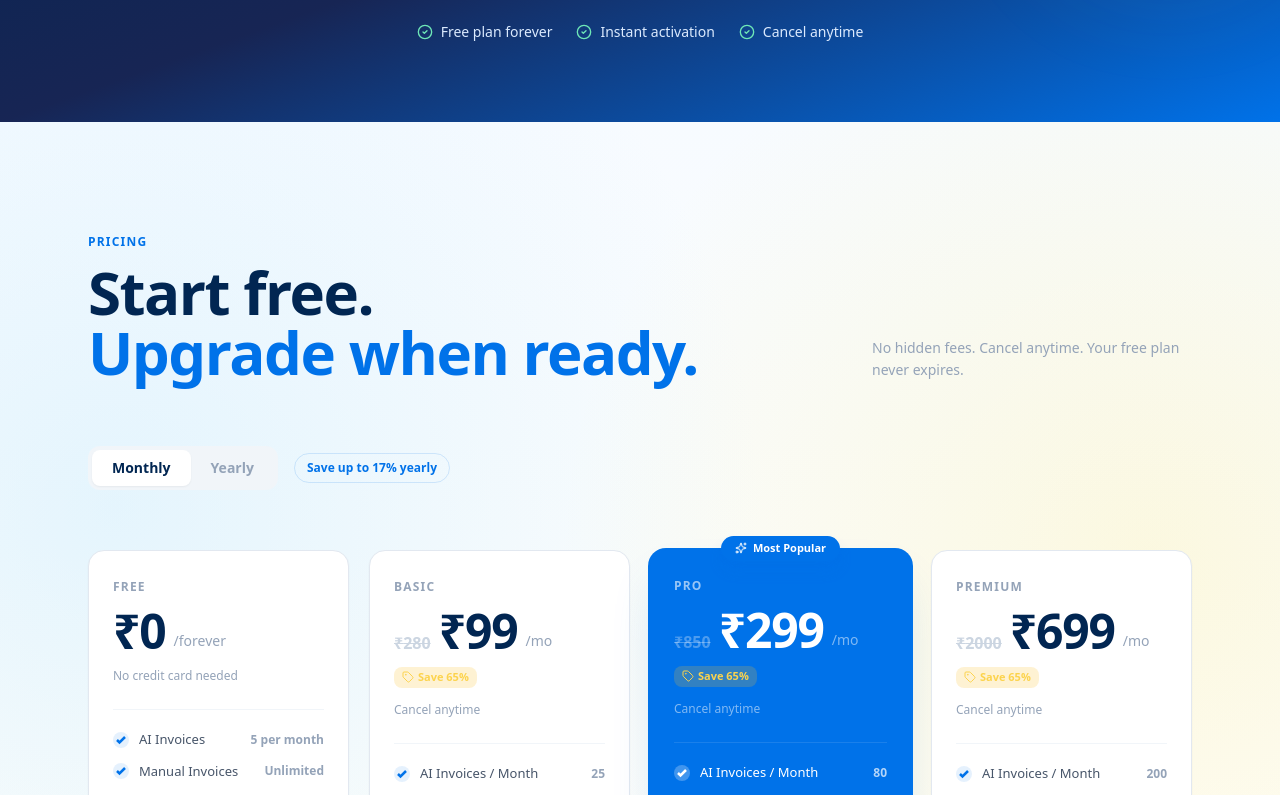
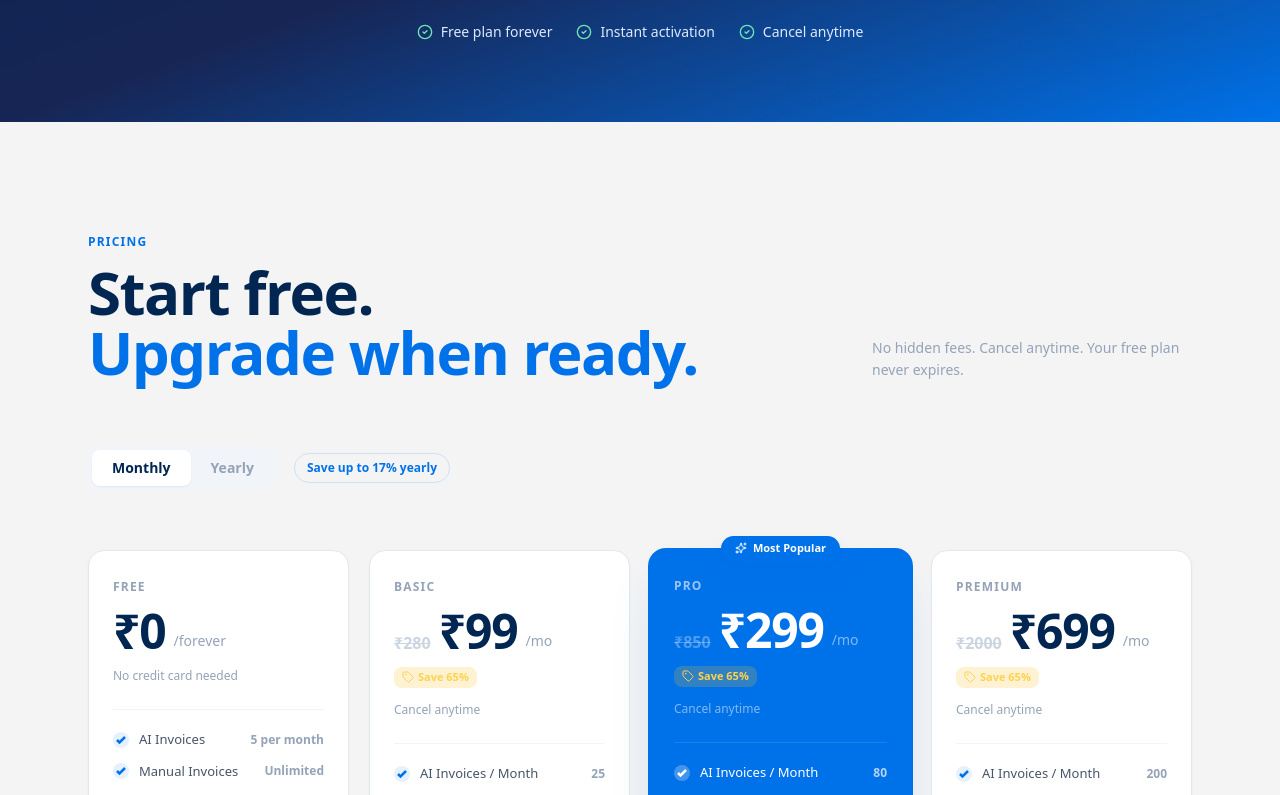
Before and after one commit to WhisprBill/whisprbill-landing, a Next.js app: page /pricing in a window 1280 px wide. Shown: the part 425-1220 px from the top of the page. Built offline with nearby package versions, Linux system fonts and the light colour scheme.

Commit message:
major changes to ui and improvements

```diff
--- a/app/components/Features.tsx
+++ b/app/components/Features.tsx
@@ -80,7 +80,6 @@ const bentoFeatures: BentoFeature[] = [
 export default function Features() {
   return (
     <section id="features" className="relative isolate overflow-hidden py-16 sm:py-20 lg:py-28">
-      <div className="pointer-events-none absolute inset-0 -z-10 bg-[radial-gradient(circle_at_12%_16%,rgba(236,72,153,0.16),transparent_42%),radial-gradient(circle_at_88%_20%,rgba(59,130,246,0.22),transparent_40%),radial-gradient(circle_at_50%_88%,rgba(16,185,129,0.14),transparent_42%),linear-gradient(to_bottom,#f9fbff,#fffdfb_48%,#f7fbff)]" />
 
       <div className="relative z-10 mx-auto max-w-6xl px-4 sm:px-6">
         <div className="mb-10 lg:mb-14">
--- a/app/components/HomeFAQ.tsx
+++ b/app/components/HomeFAQ.tsx
@@ -26,8 +26,6 @@ const homeFaqs = [
 export default function HomeFAQ() {
   return (
     <section className="relative isolate overflow-hidden py-16 sm:py-20 lg:py-24">
-      <div className="pointer-events-none absolute inset-0 -z-10 bg-[radial-gradient(circle_at_15%_20%,rgba(59,130,246,0.16),transparent_42%),radial-gradient(circle_at_85%_16%,rgba(16,185,129,0.12),transparent_40%),linear-gradient(to_bottom,#f8fbff,#fffefc_55%,#f7fbff)]" />
-
       <div className="relative z-10 mx-auto max-w-6xl px-4 sm:px-6">
         <div className="mb-10 text-center lg:mb-12">
           <p className="mb-3 inline-flex items-center rounded-full border border-primary/15 bg-primary/5 px-4 py-1 text-xs font-semibold uppercase tracking-[0.14em] text-primary">
--- a/app/components/HowItWorksInteractive.tsx
+++ b/app/components/HowItWorksInteractive.tsx
@@ -36,7 +36,6 @@ export default function HowItWorksInteractive() {
 
   return (
     <section className="relative isolate overflow-hidden py-20 sm:py-24 lg:py-32">
-      <div className="pointer-events-none absolute inset-0 -z-10 bg-[radial-gradient(circle_at_84%_12%,rgba(254,215,170,0.3),transparent_38%),radial-gradient(circle_at_14%_34%,rgba(196,181,253,0.24),transparent_40%),linear-gradient(to_bottom,#f8fbff,#fffefd_42%,#f7fbff)]" />
       <div className="relative z-10 mx-auto max-w-6xl px-4 sm:px-6">
 
         {/* Section header */}
--- a/app/components/Pricing.tsx
+++ b/app/components/Pricing.tsx
@@ -432,7 +432,6 @@ export default function Pricing() {
   return (
     <>
       <section id="pricing" className="relative isolate overflow-hidden py-16 sm:py-20 lg:py-28">
-        <div className="pointer-events-none absolute inset-0 -z-10 bg-[radial-gradient(circle_at_9%_22%,rgba(186,230,253,0.34),transparent_36%),radial-gradient(circle_at_90%_25%,rgba(253,224,71,0.16),transparent_34%),radial-gradient(circle_at_48%_92%,rgba(254,205,211,0.26),transparent_38%),linear-gradient(to_bottom,#f7fbff,#fffefb_48%,#f8fbff)]" />
         <div className="relative z-10 mx-auto max-w-6xl px-4 sm:px-6">
           {/* Header */}
           <div className="mb-12 lg:mb-16">
```
